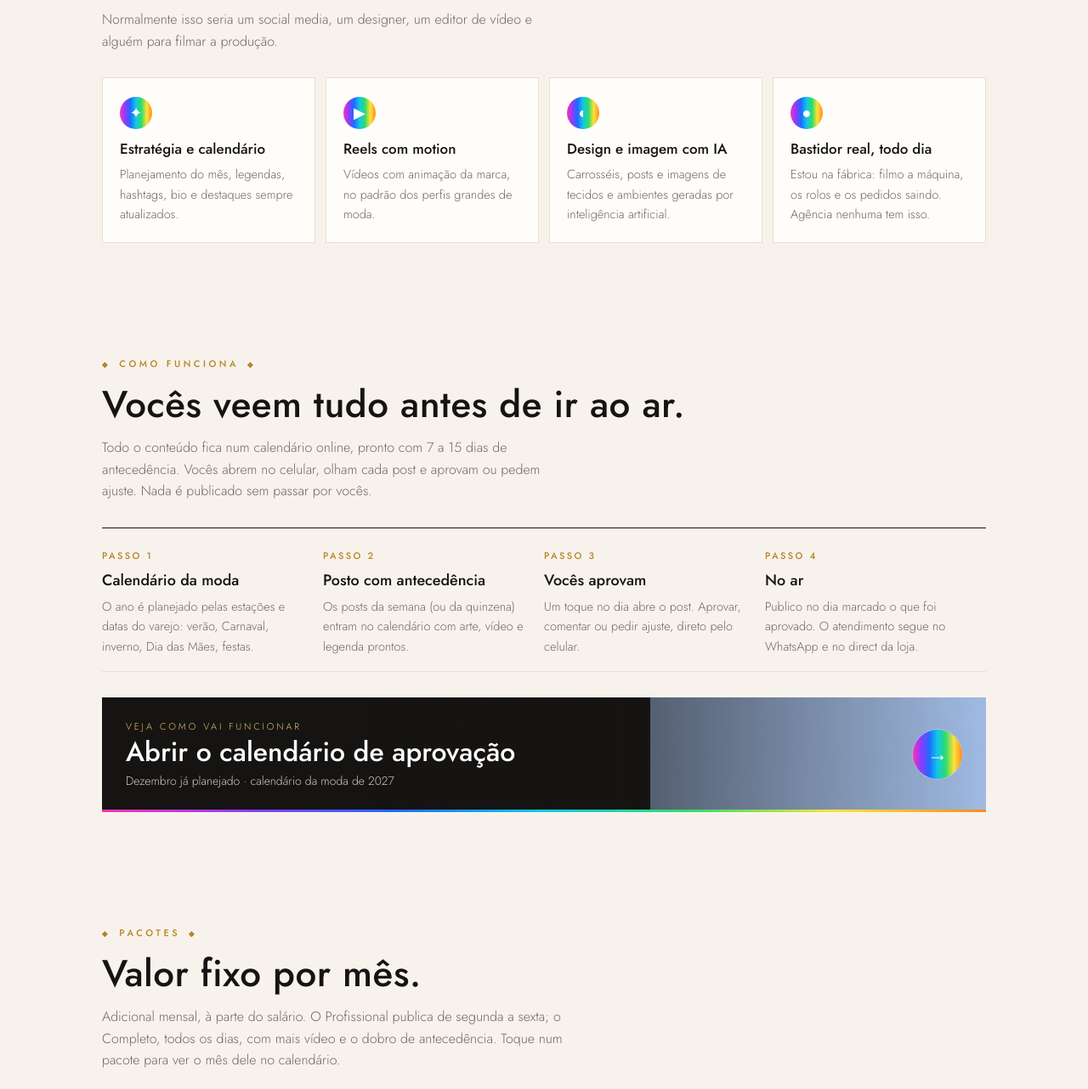
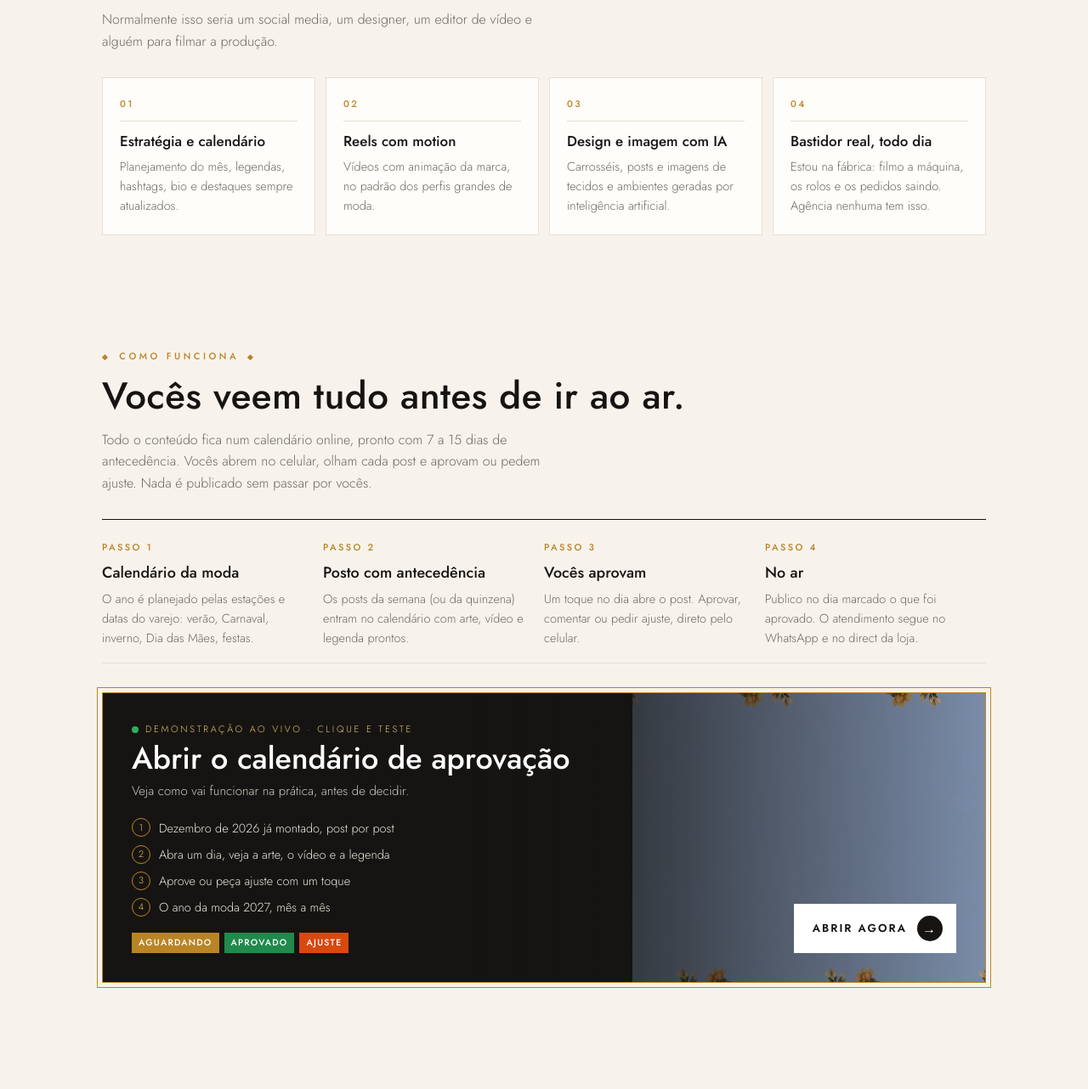
Before and after one commit to wolneyborges/vanguarda-instagram, a plain HTML site: page proposta/index.html in a window 1280 px wide. Shown: the part 773-2055 px from the top of the page at 85% size. Drawn offline with Linux system fonts and the light colour scheme.

Commit message:
Botões sem degradê, chamariz do calendário reforçado, logo inteira nos cards e hashtags nas legendas
Co-Authored-By: Claude Opus 5.5 <noreply@anthropic.com>

```diff
--- a/proposta/index.html
+++ b/proposta/index.html
@@ -50,7 +50,7 @@ h2 { font-weight: 500; font-size: clamp(28px, 5vw, 44px); line-height: 1.1; lett
 .card { background: var(--papel); border: 1px solid var(--linha); padding: 22px 20px; }
 .card b { display: block; font-weight: 500; font-size: 17px; margin: 10px 0 4px; }
 .card p { font-size: 14.5px; color: var(--cinza); }
-.card .ic { width: 38px; height: 38px; border-radius: 50%; display: grid; place-items: center; background: var(--arco); color: #fff; font-size: 18px; }
+.card .ic { font-size: 11px; letter-spacing: .22em; color: var(--ouro); font-weight: 500; padding-bottom: 10px; border-bottom: 1px solid var(--linha); }
 
 /* como funciona (semana) */
 .semana { display: grid; grid-template-columns: repeat(auto-fit, minmax(200px, 1fr)); gap: 0; margin-top: 30px; border-top: 1px solid var(--tinta); }
@@ -60,20 +60,28 @@ h2 { font-weight: 500; font-size: clamp(28px, 5vw, 44px); line-height: 1.1; lett
 .passo p { font-size: 14.5px; color: var(--cinza); }
 
 /* CTA do calendário */
-.cta-cal { position: relative; display: flex; align-items: center; gap: 18px; margin-top: 30px; padding: 26px 28px; color: #fff; text-decoration: none; overflow: hidden; isolation: isolate;
-  background: #161412; transition: transform .35s var(--fluido), box-shadow .35s; }
-.cta-cal::before { content: ""; position: absolute; inset: 0; z-index: -1; opacity: .9;
-  background: linear-gradient(90deg, #161412 30%, transparent), url(../midia/abertura/1.webp) right center / 38% auto no-repeat; }
-.cta-cal::after { content: ""; position: absolute; left: 0; right: 0; bottom: 0; height: 3px; background: var(--arco); }
-.cta-cal:hover { transform: translateY(-3px); box-shadow: 0 22px 44px rgba(22,20,18,.25); }
-.cta-txt { display: grid; gap: 4px; flex: 1; }
-.cta-txt small { font-size: 11px; letter-spacing: .26em; text-transform: uppercase; color: var(--ouro-claro); }
-.cta-txt b { font-weight: 500; font-size: clamp(22px, 3.4vw, 32px); line-height: 1.1; }
-.cta-txt em { font-style: normal; font-size: 14px; color: #cfc8bf; }
-.cta-seta { flex: none; width: 58px; height: 58px; border-radius: 50%; display: grid; place-items: center; font-size: 24px; background: var(--arco); color: #fff; animation: pulsa 2.4s ease-in-out infinite; }
-@keyframes pulsa { 0%, 100% { box-shadow: 0 0 0 0 rgba(255,255,255,.35); } 50% { box-shadow: 0 0 0 12px rgba(255,255,255,0); } }
-.cta-cal:hover .cta-seta { animation: none; transform: translateX(4px); transition: transform .3s var(--fluido); }
-@media (max-width: 620px) { .cta-cal { padding: 22px 18px; } .cta-cal::before { background: linear-gradient(90deg, #161412 45%, rgba(22,20,18,.55)), url(../midia/abertura/1.webp) right center / 55% auto no-repeat; } .cta-seta { width: 48px; height: 48px; } }
+.cta-cal { position: relative; display: flex; align-items: flex-end; gap: 24px; margin-top: 34px; padding: 34px 34px; color: #fff; text-decoration: none; overflow: hidden; isolation: isolate;
+  background: #161412; border: 1px solid var(--ouro); outline: 1px solid var(--ouro); outline-offset: 5px; transition: transform .3s var(--fluido), box-shadow .3s; }
+.cta-cal::before { content: ""; position: absolute; inset: 0; z-index: -1;
+  background: linear-gradient(90deg, #161412 42%, rgba(22,20,18,.35)), url(../midia/abertura/1.webp) right center / 40% auto no-repeat; }
+.cta-cal:hover { transform: translateY(-3px); box-shadow: 0 18px 36px rgba(22,20,18,.22); }
+.cta-txt { display: grid; gap: 6px; flex: 1; }
+.cta-txt small { display: flex; align-items: center; gap: 8px; font-size: 11px; letter-spacing: .24em; text-transform: uppercase; color: var(--ouro-claro); }
+.vivo { width: 8px; height: 8px; border-radius: 50%; background: #2fbf6a; animation: pisca 1.6s ease-in-out infinite; }
+@keyframes pisca { 50% { opacity: .25; } }
+.cta-txt b { font-weight: 500; font-size: clamp(24px, 3.6vw, 36px); line-height: 1.08; }
+.cta-txt em { font-style: normal; font-size: 15px; color: #cfc8bf; }
+.cta-lista { list-style: none; display: grid; gap: 8px; margin: 14px 0 4px; padding: 0; }
+.cta-lista li { display: flex; align-items: center; gap: 10px; font-size: 14.5px; color: #eee7dc; }
+.cta-lista span { flex: none; width: 22px; height: 22px; border: 1px solid var(--ouro); border-radius: 50%; display: grid; place-items: center; font-size: 11px; color: var(--ouro-claro); }
+.cta-chips { display: flex; flex-wrap: wrap; gap: 6px; margin-top: 8px; }
+.cta-chips i { font-style: normal; font-size: 10.5px; letter-spacing: .12em; text-transform: uppercase; font-weight: 500; padding: 4px 8px; color: #fff; }
+.c-espera { background: #b98426; } .c-ok { background: #1f8a4c; } .c-aj { background: #d9480f; }
+.cta-botao { flex: none; display: inline-flex; align-items: center; gap: 12px; padding: 14px 16px 14px 22px; background: #fff; color: var(--tinta); font-size: 13px; letter-spacing: .16em; text-transform: uppercase; font-weight: 600; transition: background .25s, color .25s; }
+.cta-seta { width: 30px; height: 30px; border-radius: 50%; display: grid; place-items: center; font-size: 16px; background: var(--tinta); color: #fff; transition: transform .3s var(--fluido); }
+.cta-cal:hover .cta-botao { background: var(--ouro-claro); }
+.cta-cal:hover .cta-seta { transform: translateX(4px); }
+@media (max-width: 620px) { .cta-cal { flex-direction: column; align-items: stretch; padding: 26px 20px; outline-offset: 4px; } .cta-cal::before { background: linear-gradient(180deg, rgba(22,20,18,.55), #161412 45%), url(../midia/abertura/1.webp) center top / 100% auto no-repeat; } .cta-botao { justify-content: space-between; } }
 
 /* pacotes */
 .planos { display: grid; grid-template-columns: repeat(2, minmax(0, 400px)); justify-content: center; gap: 18px; margin-top: 34px; align-items: stretch; }
@@ -177,10 +185,10 @@ h2 { font-weight: 500; font-size: clamp(28px, 5vw, 44px); line-height: 1.1; lett
   <h2 class="surge">Uma pessoa, quatro funções.</h2>
   <p class="intro surge">Normalmente isso seria um social media, um designer, um editor de vídeo e alguém para filmar a produção.</p>
   <div class="cards">
-    <div class="card surge"><div class="ic">✦</div><b>Estratégia e calendário</b><p>Planejamento do mês, legendas, hashtags, bio e destaques sempre atualizados.</p></div>
-    <div class="card surge"><div class="ic">▶</div><b>Reels com motion</b><p>Vídeos com animação da marca, no padrão dos perfis grandes de moda.</p></div>
-    <div class="card surge"><div class="ic">◐</div><b>Design e imagem com IA</b><p>Carrosséis, posts e imagens de tecidos e ambientes geradas por inteligência artificial.</p></div>
-    <div class="card surge"><div class="ic">●</div><b>Bastidor real, todo dia</b><p>Estou na fábrica: filmo a máquina, os rolos e os pedidos saindo. Agência nenhuma tem isso.</p></div>
+    <div class="card surge"><div class="ic">01</div><b>Estratégia e calendário</b><p>Planejamento do mês, legendas, hashtags, bio e destaques sempre atualizados.</p></div>
+    <div class="card surge"><div class="ic">02</div><b>Reels com motion</b><p>Vídeos com animação da marca, no padrão dos perfis grandes de moda.</p></div>
+    <div class="card surge"><div class="ic">03</div><b>Design e imagem com IA</b><p>Carrosséis, posts e imagens de tecidos e ambientes geradas por inteligência artificial.</p></div>
+    <div class="card surge"><div class="ic">04</div><b>Bastidor real, todo dia</b><p>Estou na fábrica: filmo a máquina, os rolos e os pedidos saindo. Agência nenhuma tem isso.</p></div>
   </div>
 </div></section>
 
@@ -195,8 +203,19 @@ h2 { font-weight: 500; font-size: clamp(28px, 5vw, 44px); line-height: 1.1; lett
     <div class="passo surge"><span>Passo 4</span><b>No ar</b><p>Publico no dia marcado o que foi aprovado. O atendimento segue no WhatsApp e no direct da loja.</p></div>
   </div>
   <a class="cta-cal surge" href="../calendario/index.html">
-    <span class="cta-txt"><small>Veja como vai funcionar</small><b>Abrir o calendário de aprovação</b><em>Dezembro já planejado · calendário da moda de 2027</em></span>
-    <span class="cta-seta">→</span>
+    <span class="cta-txt">
+      <small><i class="vivo"></i>Demonstração ao vivo · clique e teste</small>
+      <b>Abrir o calendário de aprovação</b>
+      <em>Veja como vai funcionar na prática, antes de decidir.</em>
+      <ul class="cta-lista">
+        <li><span>1</span>Dezembro de 2026 já montado, post por post</li>
+        <li><span>2</span>Abra um dia, veja a arte, o vídeo e a legenda</li>
+        <li><span>3</span>Aprove ou peça ajuste com um toque</li>
+        <li><span>4</span>O ano da moda 2027, mês a mês</li>
+      </ul>
+      <span class="cta-chips"><i class="c-espera">Aguardando</i><i class="c-ok">Aprovado</i><i class="c-aj">Ajuste</i></span>
+    </span>
+    <span class="cta-botao">Abrir agora <span class="cta-seta">→</span></span>
   </a>
 </div></section>
 
```
Also changed, not shown: calendario/index.html (+16 -5 lines), index.html (+1 -2 lines).
